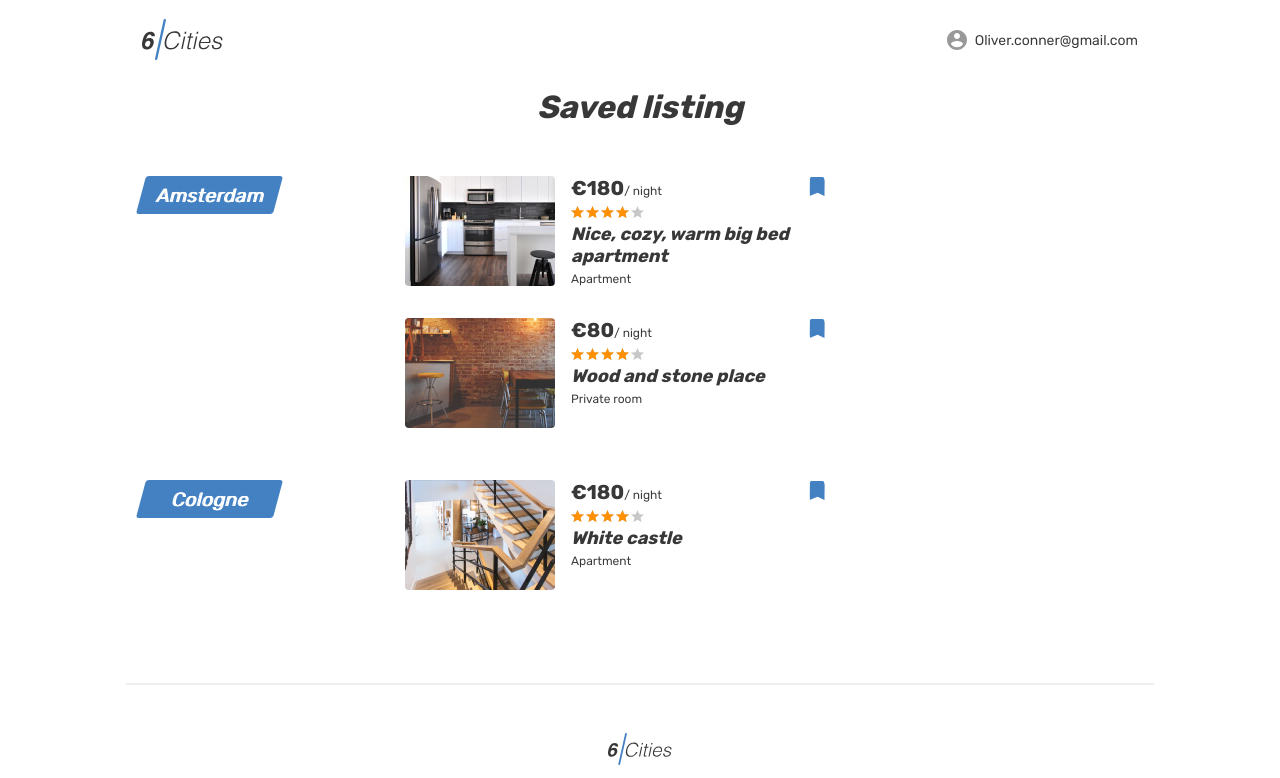
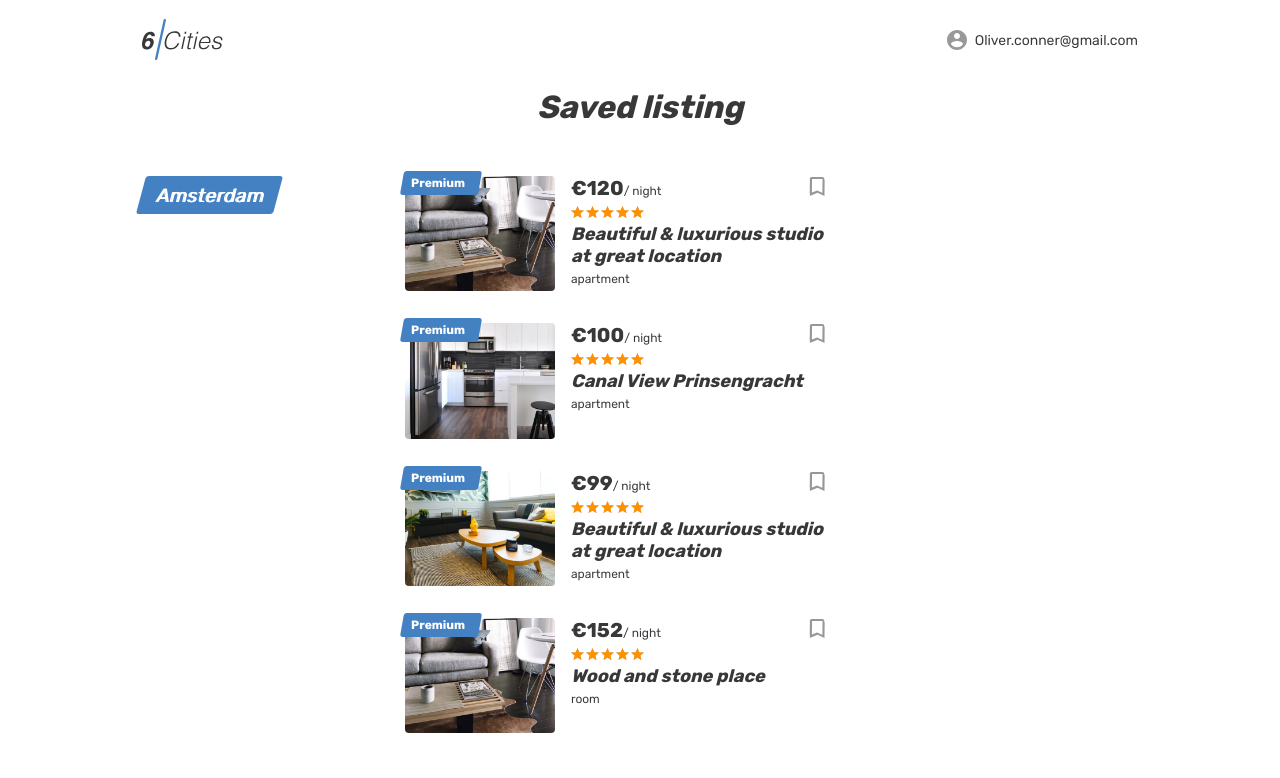
Before and after one commit to YuliaGurkina/49656-six-cities-6, a React app: page /favorites in a window 1280 px wide. Shown: the top 778 px of the page. Built offline with nearby package versions, Linux system fonts and the light colour scheme.

Commit message:
компонент «Список предложений»; обновление страницы «Favorites»; обновление компонента «Главная страница»

```diff
--- a/src/components/app/app.jsx
+++ b/src/components/app/app.jsx
@@ -20,7 +20,7 @@ const App = (props) => {
           <Login />
         </Route>
         <Route exact path="/favorites">
-          <Favorites />
+          <Favorites offers={offers}/>
         </Route>
         <Route exact path="/offer/:id?">
           <Property />
--- a/src/components/favorites/favorites.jsx
+++ b/src/components/favorites/favorites.jsx
@@ -1,8 +1,12 @@
 import React from 'react';
 import {Link} from "react-router-dom";
 import Header from "../header/header";
+import OfferList from "../offer-list/offer-list";
+import PropTypes from "prop-types";
 
-const Favorites = () => {
+const Favorites = (props) => {
+  const {offers} = props;
+
   return (
     <div className="page">
       <Header/>
@@ -20,69 +24,14 @@ const Favorites = () => {
                   </div>
                 </div>
                 <div className="favorites__places">
-                  <article className="favorites__card place-card">
-                    <div className="favorites__image-wrapper place-card__image-wrapper">
-                      <a href="#">
-                        <img className="place-card__image" src="img/apartment-small-03.jpg" width="150" height="110" alt="Place image"/>
-                      </a>
-                    </div>
-                    <div className="favorites__card-info place-card__info">
-                      <div className="place-card__price-wrapper">
-                        <div className="place-card__price">
-                          <b className="place-card__price-value">&euro;180</b>
-                          <span className="place-card__price-text">&#47;&nbsp;night</span>
-                        </div>
-                        <button className="place-card__bookmark-button place-card__bookmark-button--active button" type="button">
-                          <svg className="place-card__bookmark-icon" width="18" height="19">
-                            <use xlinkHref="#icon-bookmark"/>
-                          </svg>
-                          <span className="visually-hidden">In bookmarks</span>
-                        </button>
-                      </div>
-                      <div className="place-card__rating rating">
-                        <div className="place-card__stars rating__stars">
-                          <span style={{width: `80%`}}/>
-                          <span className="visually-hidden">Rating</span>
-                        </div>
-                      </div>
-                      <h2 className="place-card__name">
-                        <a href="#">Nice, cozy, warm big bed apartment</a>
-                      </h2>
-                      <p className="place-card__type">Apartment</p>
-                    </div>
-                  </article>
-
-                  <article className="favorites__card place-card">
-                    <div className="favorites__image-wrapper place-card__image-wrapper">
-                      <a href="#">
-                        <img className="place-card__image" src="img/room-small.jpg" width="150" height="110" alt="Place image"/>
-                      </a>
-                    </div>
-                    <div className="favorites__card-info place-card__info">
-                      <div className="place-card__price-wrapper">
-                        <div className="place-card__price">
-                          <b className="place-card__price-value">&euro;80</b>
-                          <span className="place-card__price-text">&#47;&nbsp;night</span>
-                        </div>
-                        <button className="place-card__bookmark-button place-card__bookmark-button--active button" type="button">
-                          <svg className="place-card__bookmark-icon" width="18" height="19">
-                            <use xlinkHref="#icon-bookmark"/>
-                          </svg>
-                          <span className="visually-hidden">In bookmarks</span>
-                        </button>
-                      </div>
-                      <div className="place-card__rating rating">
-                        <div className="place-card__stars rating__stars">
-                          <span style={{width: `80%`}}/>
-                          <span className="visually-hidden">Rating</span>
-                        </div>
-                      </div>
-                      <h2 className="place-card__name">
-                        <a href="#">Wood and stone place</a>
-                      </h2>
-                      <p className="place-card__type">Private room</p>
-                    </div>
-                  </article>
+                  <OfferList
+                    offers={offers}
+                    customCardClass='favorites__card'
+                    customCardImgClass='favorites__image-wrapper'
+                    customCardInfoClass='favorites__card-info'
+                    widthImg={150}
+                    heightImg={110}
+                  />
                 </div>
               </li>
 
@@ -95,37 +44,14 @@ const Favorites = () => {
                   </div>
                 </div>
                 <div className="favorites__places">
-                  <article className="favorites__card place-card">
-                    <div className="favorites__image-wrapper place-card__image-wrapper">
-                      <a href="#">
-                        <img className="place-card__image" src="img/apartment-small-04.jpg" width="150" height="110" alt="Place image"/>
-                      </a>
-                    </div>
-                    <div className="favorites__card-info place-card__info">
-                      <div className="place-card__price-wrapper">
-                        <div className="place-card__price">
-                          <b className="place-card__price-value">&euro;180</b>
-                          <span className="place-card__price-text">&#47;&nbsp;night</span>
-                        </div>
-                        <button className="place-card__bookmark-button place-card__bookmark-button--active button" type="button">
-                          <svg className="place-card__bookmark-icon" width="18" height="19">
-                            <use xlinkHref="#icon-bookmark"/>
-                          </svg>
-                          <span className="visually-hidden">In bookmarks</span>
-                        </button>
-                      </div>
-                      <div className="place-card__rating rating">
-                        <div className="place-card__stars rating__stars">
-                          <span style={{width: `80%`}}/>
-                          <span className="visually-hidden">Rating</span>
-                        </div>
-                      </div>
-                      <h2 className="place-card__name">
-                        <a href="#">White castle</a>
-                      </h2>
-                      <p className="place-card__type">Apartment</p>
-                    </div>
-                  </article>
+                  <OfferList
+                    offers={offers}
+                    customCardClass='favorites__card'
+                    customCardImgClass='favorites__image-wrapper'
+                    customCardInfoClass='favorites__card-info'
+                    widthImg={150}
+                    heightImg={110}
+                  />
                 </div>
               </li>
             </ul>
@@ -141,4 +67,8 @@ const Favorites = () => {
   );
 };
 
+Favorites.propTypes = {
+  offers: PropTypes.array.isRequired,
+};
+
 export default Favorites;
--- a/src/components/main/main.jsx
+++ b/src/components/main/main.jsx
@@ -1,8 +1,8 @@
 import React from 'react';
 import PropTypes from 'prop-types';
-import PlaceCard from "../place-card/place-card";
 import {Link} from "react-router-dom";
 import Header from "../header/header";
+import OfferList from "../offer-list/offer-list";
 
 const Main = (props) => {
   const {offers} = props;
@@ -58,9 +58,7 @@ const Main = (props) => {
                 </ul>
               </form>
               <div className="cities__places-list places__list tabs__content">
-                {offers.map((offer) =>
-                  <PlaceCard key={offer.id} offer={offer}/>
-                )}
+                <OfferList offers={offers} customCardClass='cities__place-card' customCardImgClass='cities__image-wrapper'/>
               </div>
             </section>
             <div className="cities__right-section">
--- /dev/null
+++ b/src/components/offer-list/offer-list.jsx
@@ -0,0 +1,37 @@
+import React, {useState} from 'react';
+import PropTypes from 'prop-types';
+import PlaceCard from "../place-card/place-card";
+
+const OfferList = (props) => {
+  const [activeOffer, setActiveOffer] = useState({});
+  const {offers, customCardClass, customCardImgClass, customCardInfoClass, widthImg = 260, heightImg = 200} = props;
+
+  return (
+    <>
+      {offers.map((offer) =>
+        <PlaceCard
+          key={offer.id}
+          offer={offer}
+          customCardClass={customCardClass}
+          customCardImgClass={customCardImgClass}
+          customCardInfoClass={customCardInfoClass}
+          widthImg={widthImg}
+          heightImg={heightImg}
+          handleMouseEnter={() => setActiveOffer(offer)}
+          handleMouseLeave={() => setActiveOffer({})}
+        />
+      )}
+    </>
+  );
+};
+
+OfferList.propTypes = {
+  offers: PropTypes.array.isRequired,
+  customCardClass: PropTypes.string,
+  customCardImgClass: PropTypes.string,
+  customCardInfoClass: PropTypes.string,
+  widthImg: PropTypes.number,
+  heightImg: PropTypes.number,
+};
+
+export default OfferList;
--- a/src/components/place-card/place-card.jsx
+++ b/src/components/place-card/place-card.jsx
@@ -2,20 +2,23 @@ import React from 'react';
 import PropTypes from 'prop-types';
 
 const PlaceCard = (props) => {
-  const {offer} = props;
+  const {offer, handleMouseEnter, handleMouseLeave, customCardClass, customCardImgClass, customCardInfoClass, widthImg, heightImg} = props;
   const {price, title, type, previewImage} = offer;
 
   return (
-    <article className="cities__place-card place-card">
+    <article className={`${customCardClass} place-card`}
+      onMouseEnter={() => handleMouseEnter()}
+      onMouseLeave={() => handleMouseLeave()}
+    >
       <div className="place-card__mark">
         <span>Premium</span>
       </div>
-      <div className="cities__image-wrapper place-card__image-wrapper">
+      <div className={`${customCardImgClass} place-card__image-wrapper`}>
         <a href="#">
-          <img className="place-card__image" src={previewImage} width="260" height="200" alt="Place image"/>
+          <img className="place-card__image" src={previewImage} width={widthImg} height={heightImg} alt="Place image"/>
         </a>
       </div>
-      <div className="place-card__info">
+      <div className={`${customCardInfoClass} place-card__info`}>
         <div className="place-card__price-wrapper">
           <div className="place-card__price">
             <b className="place-card__price-value">&euro;{price}</b>
@@ -50,6 +53,13 @@ PlaceCard.propTypes = {
     type: PropTypes.string.isRequired,
     previewImage: PropTypes.string.isRequired,
   }).isRequired,
+  handleMouseEnter: PropTypes.func.isRequired,
+  handleMouseLeave: PropTypes.func.isRequired,
+  customCardClass: PropTypes.string,
+  customCardImgClass: PropTypes.string,
+  customCardInfoClass: PropTypes.string,
+  widthImg: PropTypes.number,
+  heightImg: PropTypes.number,
 };
 
 export default PlaceCard;
```
